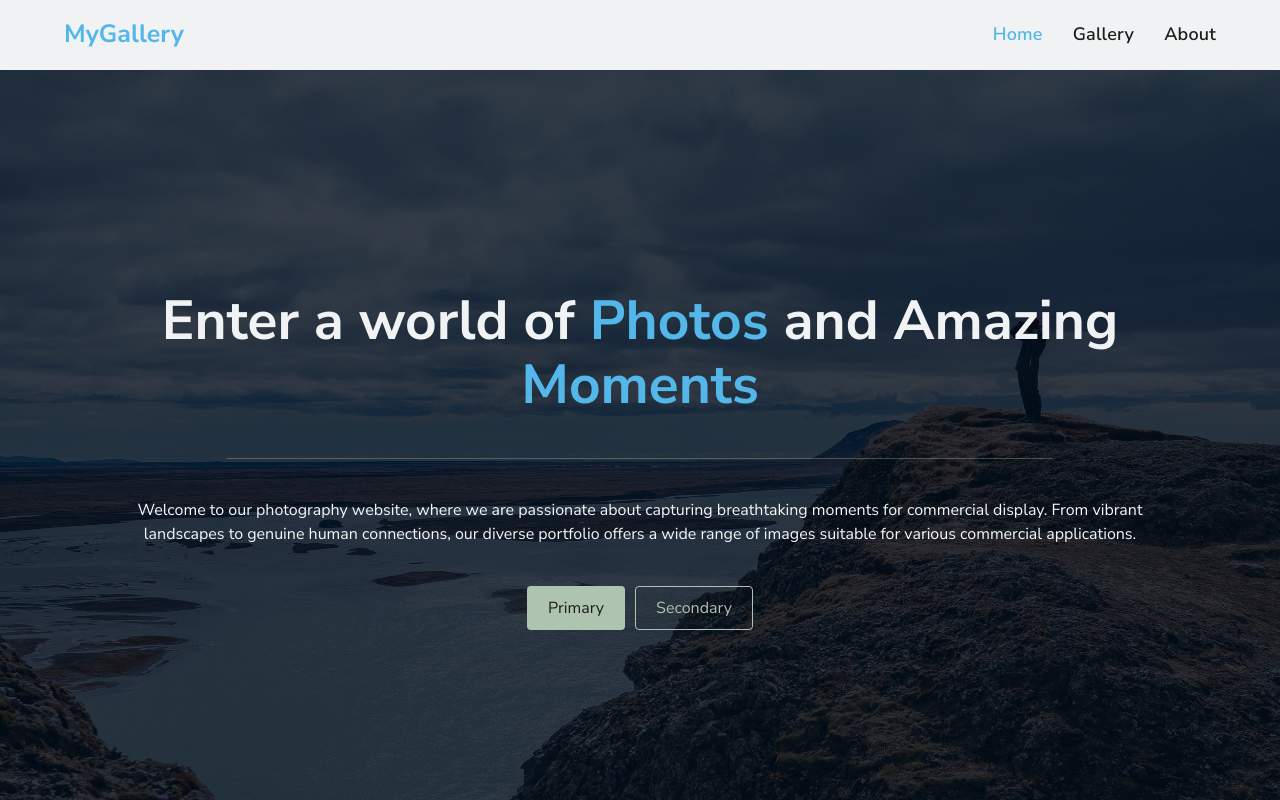
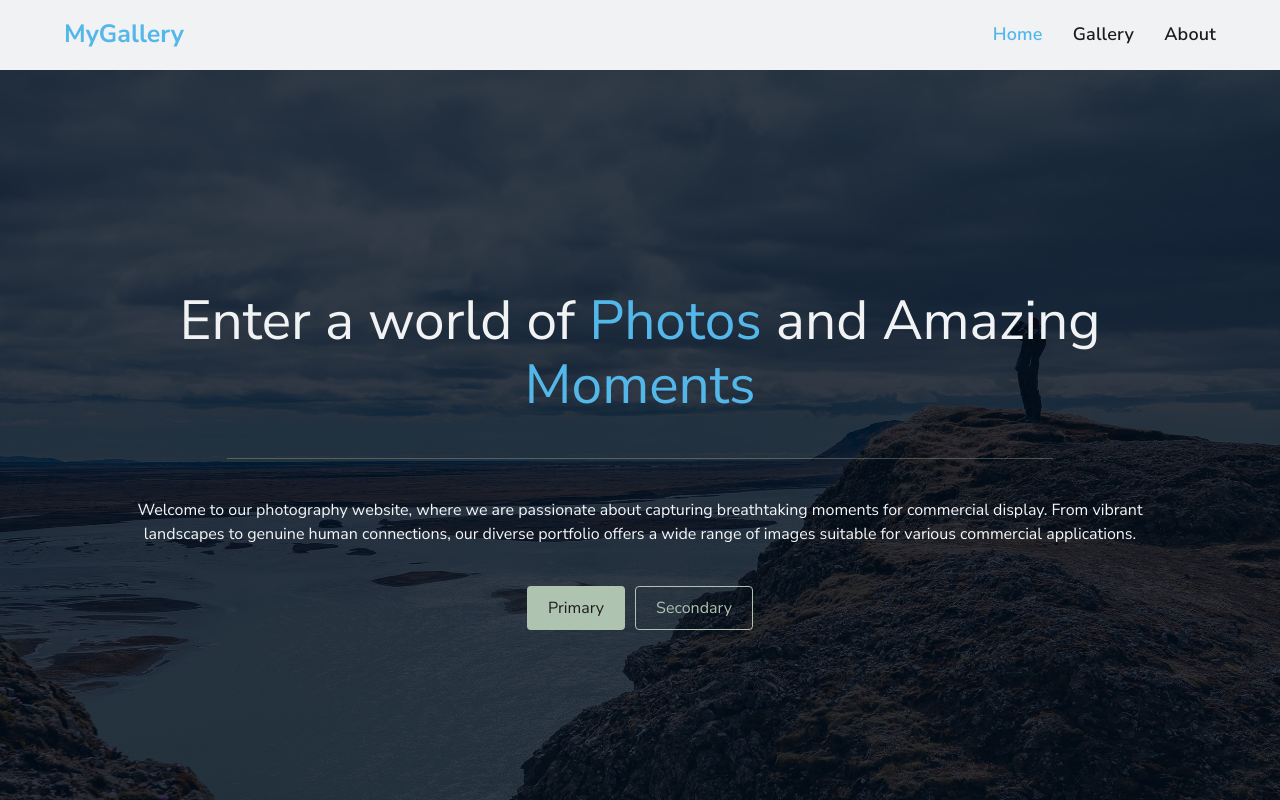
Before and after one commit to moorebarrett-jodiann/MyGallery, a React (Create React App) app: page / in a window 1280 px wide. Shown: the top 800 px of the page. Built offline with nearby package versions, Linux system fonts and the light colour scheme.

Commit message:
update banner hero text

```diff
--- a/src/stylesheet/index.css
+++ b/src/stylesheet/index.css
@@ -105,7 +105,7 @@ header nav {
 .banner-container .banner-info .main-text p {
     color: var(--app-white);
     margin-bottom: 20px;
-    font-weight: 700;
+    font-weight: 400;
     line-height: 4rem;
 }
 
@@ -170,7 +170,6 @@ header nav {
 
     .banner-container .banner-info .main-text p {
         font-size: var(--app-h1);
-        font-weight: 700;
     }
 }
 
```
